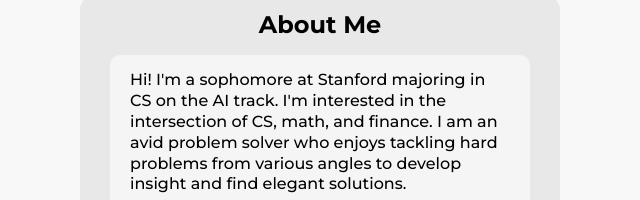
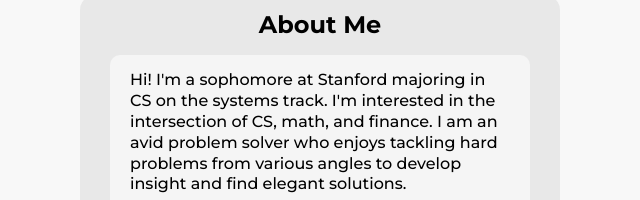
Before and after one commit to leekathy/leekathy.github.io, a plain HTML site: page index.html in a window 1280 px wide. Shown: the part 760-960 px from the top of the page, 320-960 px from the left. Drawn offline with Linux system fonts and the light colour scheme.

Commit message:
Updated index.html.

```diff
--- a/index.html
+++ b/index.html
@@ -84,7 +84,7 @@
           <span>About Me</span>
         </div>
         <div id="me">
-          <p>Hi! I'm a sophomore at Stanford majoring in CS on the AI track. I'm interested in the intersection of CS, math, and finance. I am an avid problem solver who enjoys tackling hard problems from various angles to develop insight and find elegant solutions. </p>
+          <p>Hi! I'm a sophomore at Stanford majoring in CS on the systems track. I'm interested in the intersection of CS, math, and finance. I am an avid problem solver who enjoys tackling hard problems from various angles to develop insight and find elegant solutions. </p>
           <div id="contact">
             <div>
               <span>Email: leekathy&ltat>stanford&ltdot>edu</span>
```
